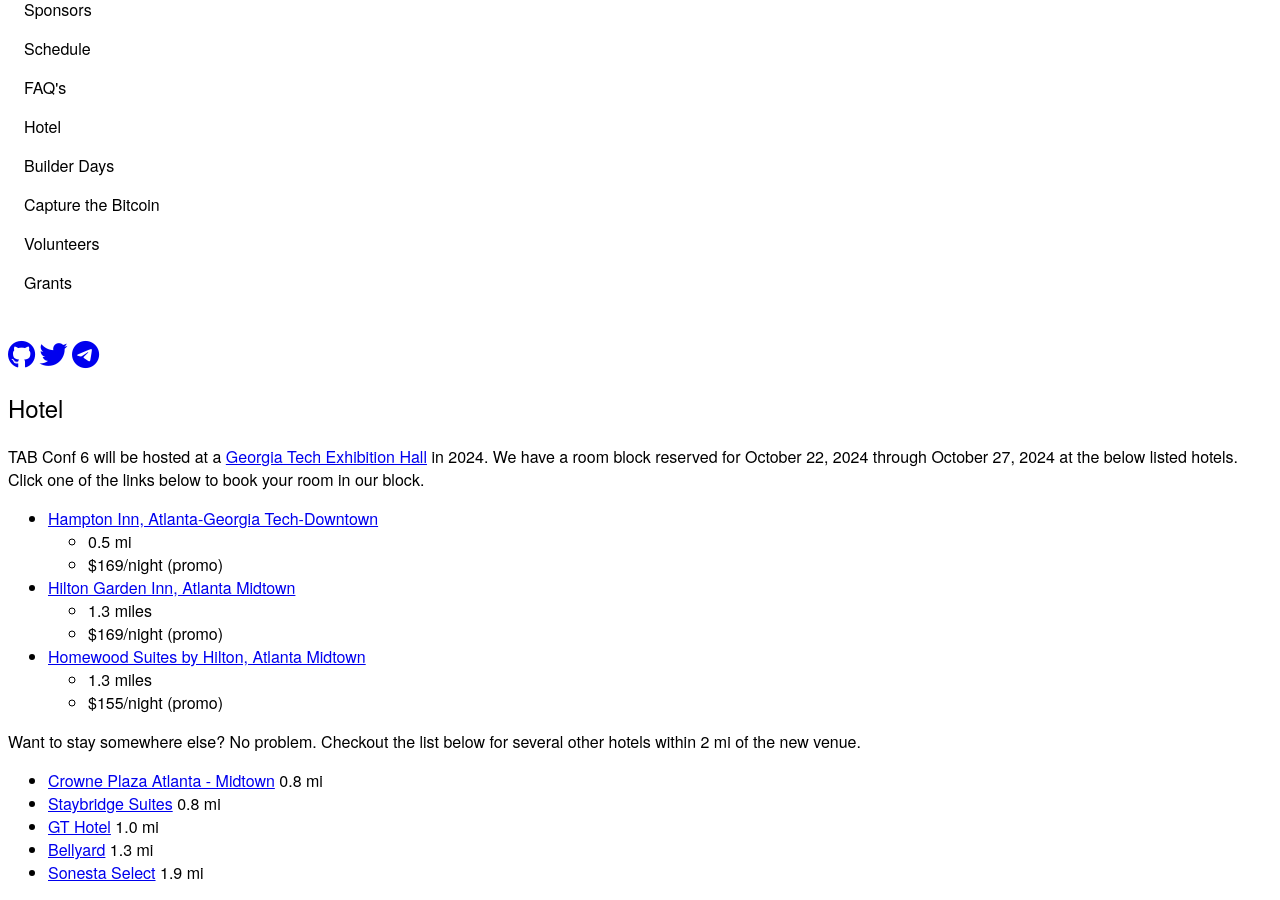
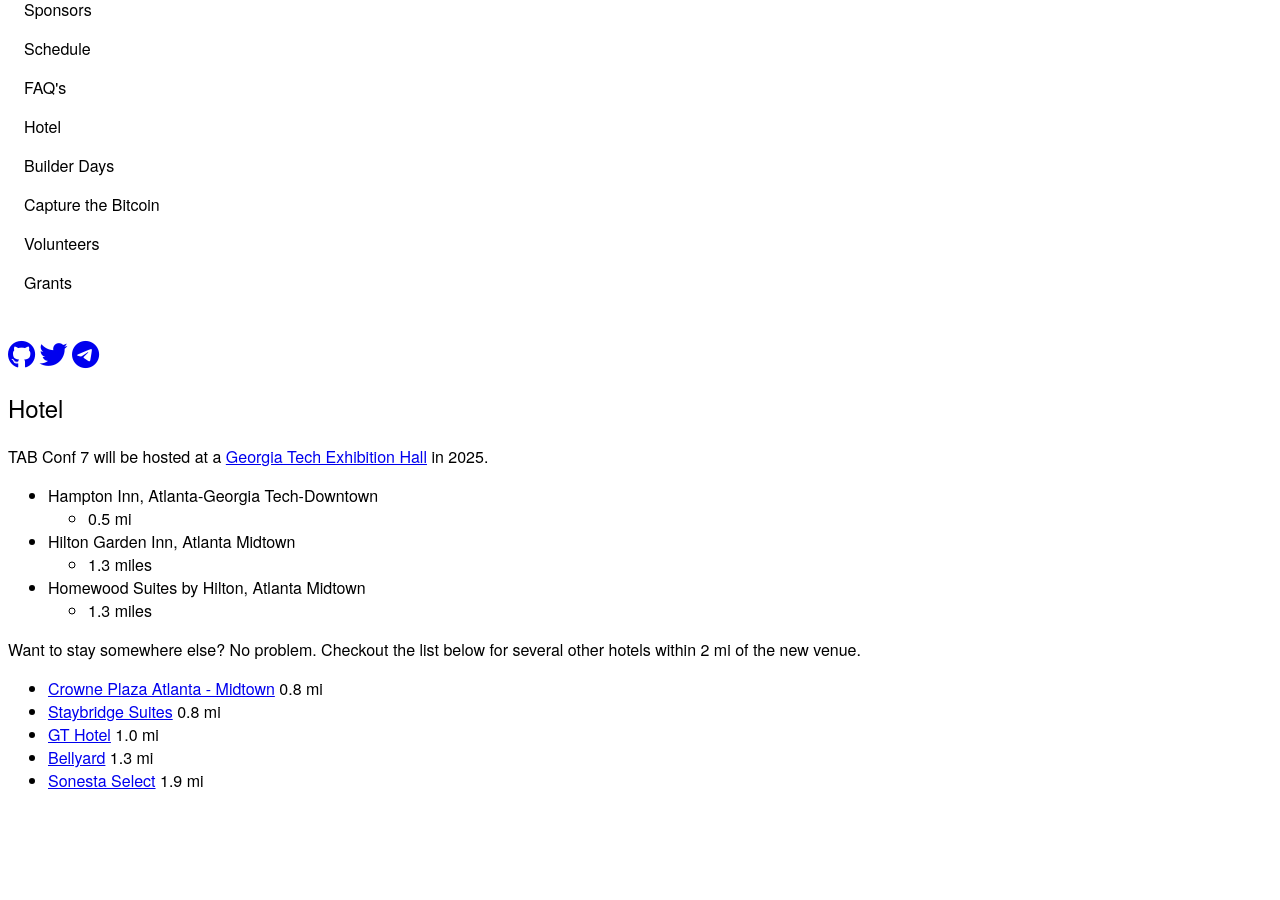
Before and after one commit to bnonni/7.tabconf.com, a Jekyll site: the page built from hotel.md, in a window 1280 px wide and 900 px high, scrolled down 960 px. Built offline with Jekyll 4.4.1, drawn with Linux system fonts in a browser that asks for light colours; nearby versions of some CDN libraries; our own code applies the rules of GitHub Pages for plain Markdown files; after the commit the page ends 1768 px from its top, so only the background shows below that.

Commit message:
Update hotel.md

```diff
--- a/hotel.md
+++ b/hotel.md
@@ -4,19 +4,17 @@
 
 # Hotel
 
-TAB Conf 6 will be hosted at a
-<a href="https://goo.gl/maps/rJwA9B33xdd7YrSF8/" target="_blank">Georgia Tech Exhibition Hall</a> in 2024. We have a room block reserved for **October 22, 2024 through October 27, 2024** at the below listed hotels. Click one of the links below to book your room in our block.
+TAB Conf 7 will be hosted at a
+<a href="https://goo.gl/maps/rJwA9B33xdd7YrSF8/" target="_blank">Georgia Tech Exhibition Hall</a> in 2025.
 
-- <a href="https://www.hilton.com/en/attend-my-event/atlgthx-90b-7b98158b-e6b4-4d99-89fc-33bb8a5c65eb/" target="_blank">Hampton Inn, Atlanta-Georgia Tech-Downtown</a>
+<!-- We have a room block reserved for **October 22, 2024 through October 27, 2024** at the below listed hotels. Click one of the links below to book your room in our block. -->
+
+- Hampton Inn, Atlanta-Georgia Tech-Downtown
     - 0.5 mi
-    - $169/night (promo)
-- <a href="https://group.hiltongardeninn.com/1htnul" target="_blank">Hilton Garden Inn, Atlanta Midtown</a>
+- Hilton Garden Inn, Atlanta Midtown
     - 1.3 miles
-    - $169/night (promo)
-- <a href="https://group.homewood-suites.com/p4vg1p" target="_blank">Homewood Suites by Hilton, Atlanta Midtown</a>
+- Homewood Suites by Hilton, Atlanta Midtown
     - 1.3 miles
-    - $155/night (promo)
-
 
 Want to stay somewhere else? No problem. Checkout the list below for several other hotels within 2 mi of the new venue.
 
```
